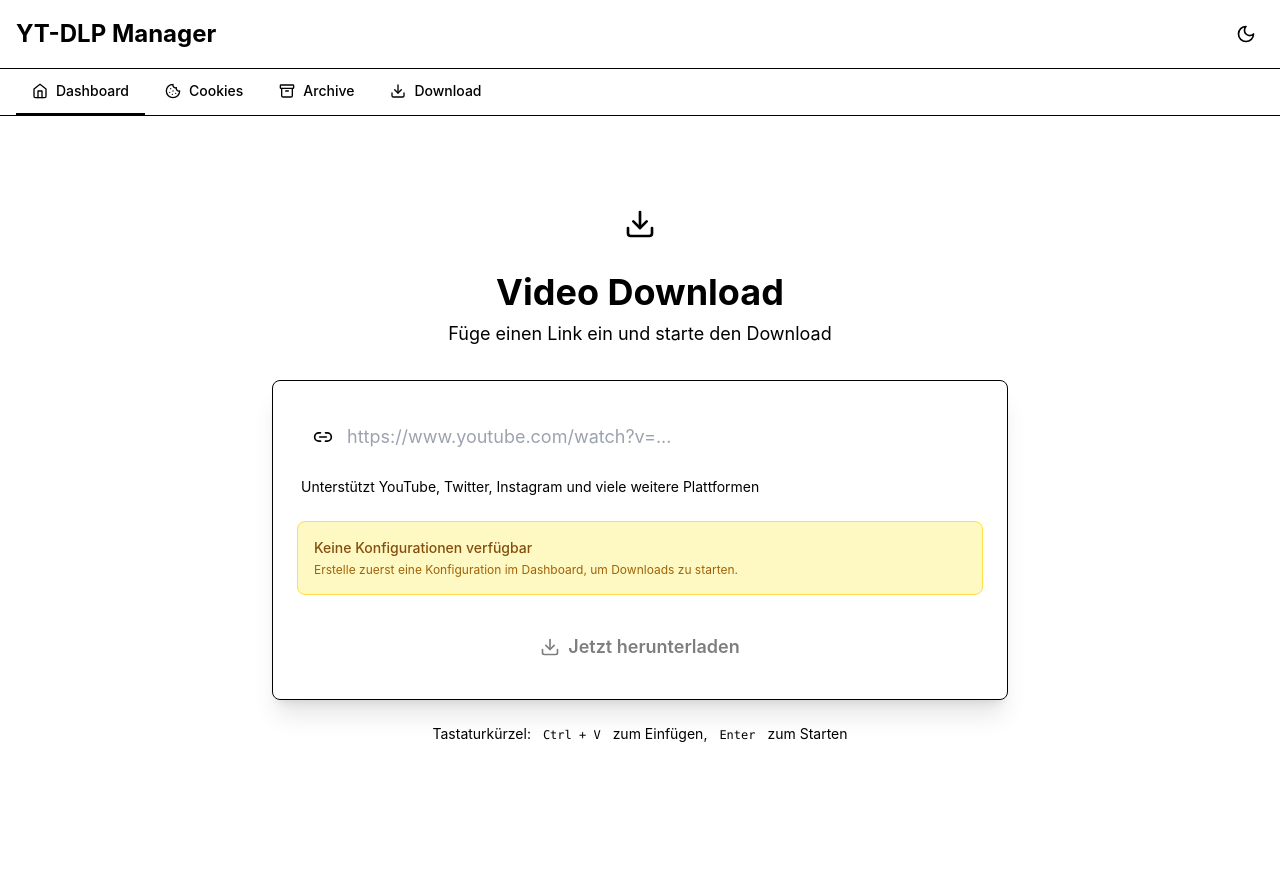
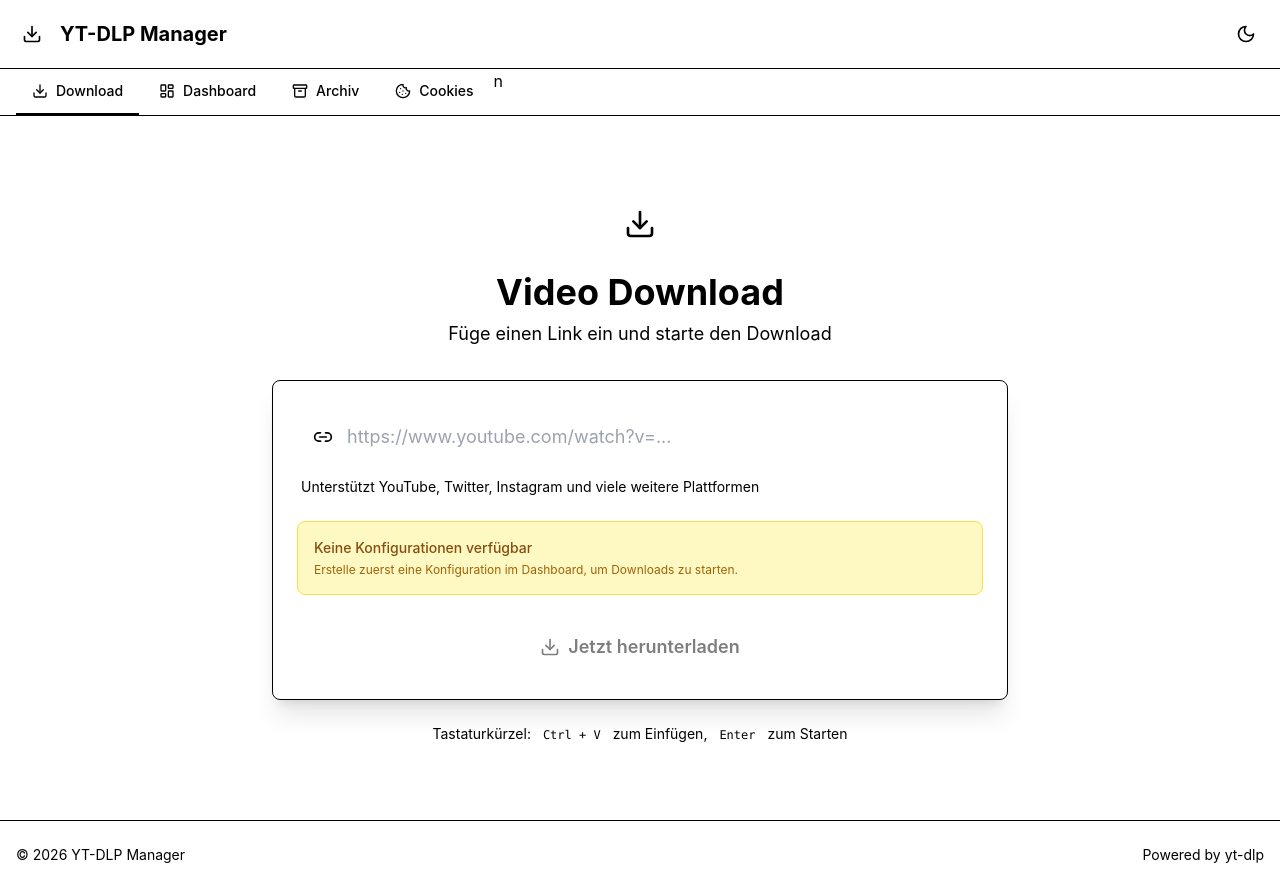
Before and after one commit to mf450s/yt-dlp-docker-frontend, a React (Vite) app: page / in a window 1280 px wide. Before the commit the page ends 820 px from the top, so only its background shows below. Built offline with nearby package versions, Linux system fonts and the light colour scheme; no server answers.

Commit message:
Überarbeite Layout.tsx: Download als erstes Menü-Item, verbessertes Header-Design

```diff
--- a/src/components/Layout.tsx
+++ b/src/components/Layout.tsx
@@ -1,7 +1,7 @@
 import { ReactNode } from 'react'
 import { Link, useLocation } from 'react-router-dom'
 import { useThemeStore } from '../store/theme'
-import { Sun, Moon, Home, Cookie, Archive, Download } from 'lucide-react'
+import { Sun, Moon, LayoutDashboard, Cookie, Archive, Download } from 'lucide-react'
 import { cn } from '@/lib/utils'
 
 interface LayoutProps {
@@ -13,18 +13,23 @@ const Layout = ({ children }: LayoutProps) => {
   const location = useLocation()
 
   const navItems = [
-    { path: '/', label: 'Dashboard', icon: Home },
+    { path: '/', label: 'Download', icon: Download },
+    { path: '/dashboard', label: 'Dashboard', icon: LayoutDashboard },
+    { path: '/archive', label: 'Archiv', icon: Archive },
     { path: '/cookies', label: 'Cookies', icon: Cookie },
-    { path: '/archive', label: 'Archive', icon: Archive },
-    { path: '/download', label: 'Download', icon: Download },
   ]
 
   return (
     <div className="min-h-screen bg-background">
       {/* Header */}
-      <header className="border-b border-border bg-card">
+      <header className="border-b border-border bg-card sticky top-0 z-50 backdrop-blur-sm bg-card/95">
         <div className="container mx-auto px-4 py-4 flex items-center justify-between">
-          <h1 className="text-2xl font-bold text-foreground">YT-DLP Manager</h1>
+          <div className="flex items-center gap-3">
+            <div className="w-8 h-8 rounded-lg bg-primary/10 flex items-center justify-center">
+              <Download className="w-5 h-5 text-primary" />
+            </div>
+            <h1 className="text-xl font-bold text-foreground">YT-DLP Manager</h1>
+          </div>
           <button
             onClick={toggleTheme}
             className="p-2 rounded-lg hover:bg-muted transition-colors"
@@ -53,16 +58,15 @@ const Layout = ({ children }: LayoutProps) => {
                   className={cn(
                     'flex items-center gap-2 px-4 py-3 text-sm font-medium transition-colors border-b-2',
                     isActive
-                      ? 'text-primary border-primary'
-                      : 'text-muted-foreground border-transparent hover:text-foreground hover:border-border'
+                      ? 'text-primary border-primary bg-primary/5'
+                      : 'text-muted-foreground border-transparent hover:text-foreground hover:bg-muted/50'
                   )}
                 >
                   <Icon className="w-4 h-4" />
                   {item.label}
                 </Link>
               )
-            })}
-          </div>
+            })}n          </div>
         </div>
       </nav>
 
@@ -70,6 +74,16 @@ const Layout = ({ children }: LayoutProps) => {
       <main className="container mx-auto px-4 py-8">
         {children}
       </main>
+
+      {/* Footer */}
+      <footer className="border-t border-border bg-card mt-auto">
+        <div className="container mx-auto px-4 py-6">
+          <div className="flex items-center justify-between text-sm text-muted-foreground">
+            <p>© 2026 YT-DLP Manager</p>
+            <p>Powered by yt-dlp</p>
+          </div>
+        </div>
+      </footer>
     </div>
   )
 }
```
